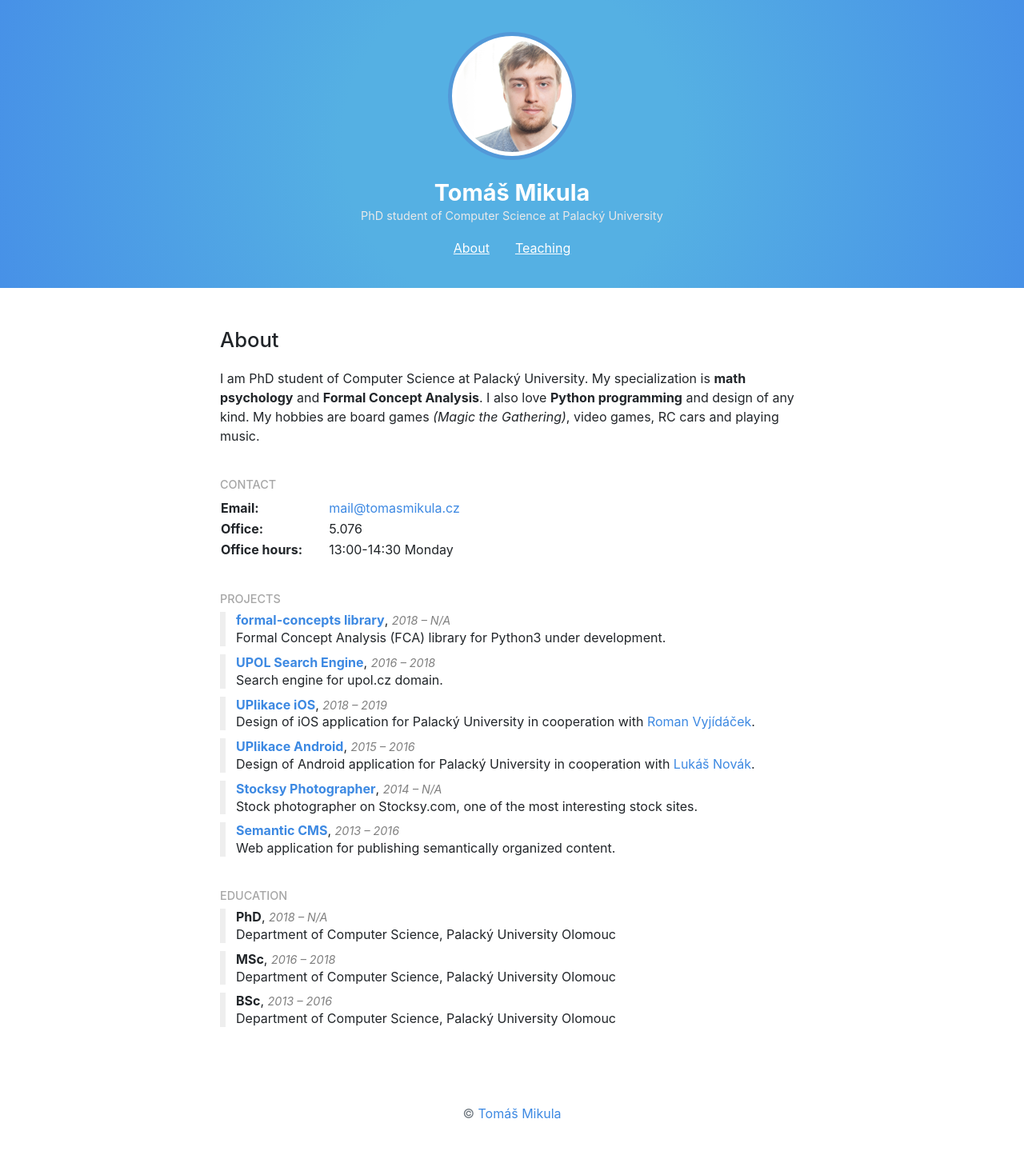
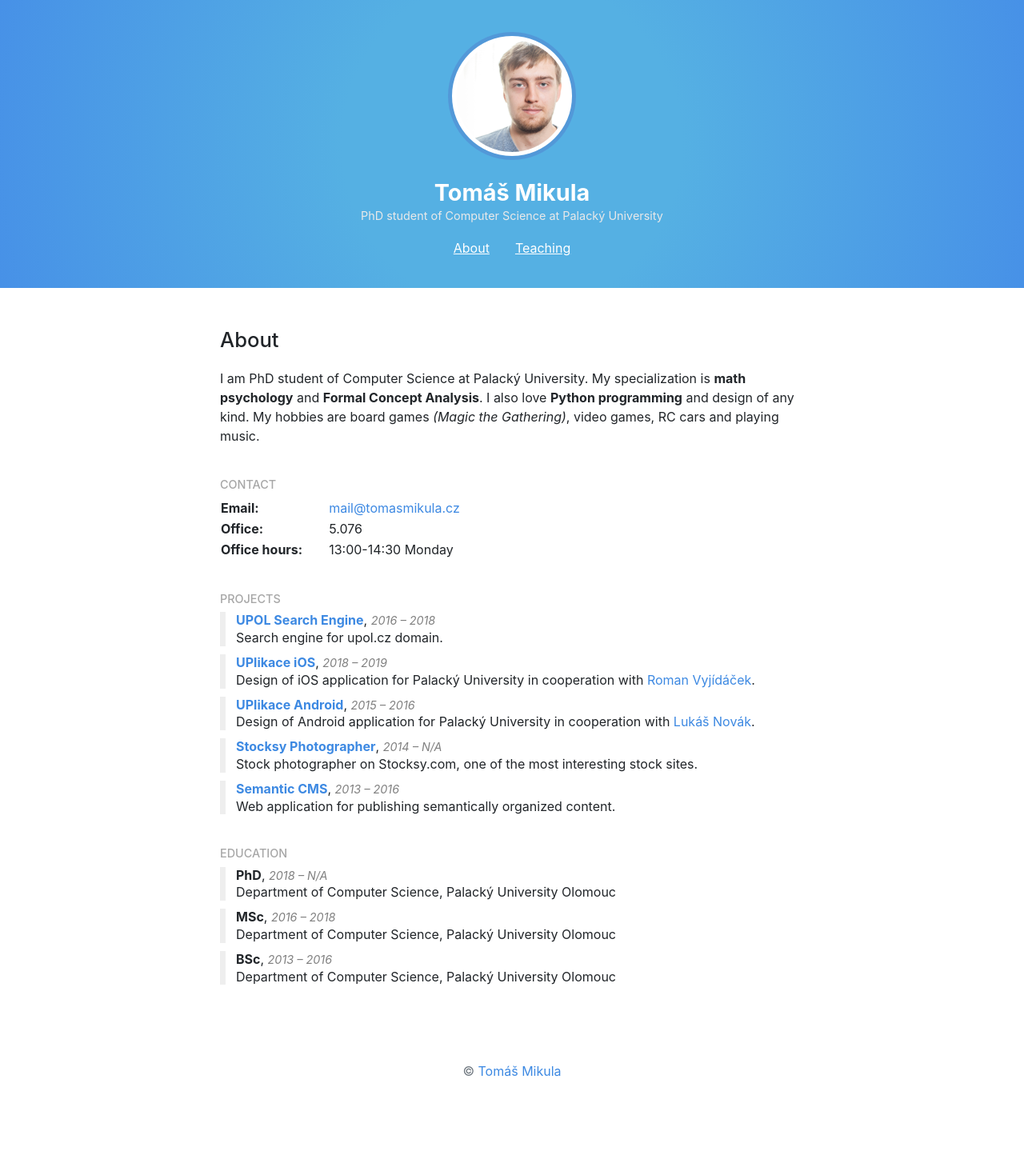
Before and after one commit to mikulatomas/wilima.github.io, a Jekyll site: the page built from index.md, in a window 1280 px wide. Shown: the whole page at 80% size. Built offline with Jekyll 4.4.1, drawn with Linux system fonts in a browser that asks for light colours; our own code applies the rules of GitHub Pages for plain Markdown files; after the commit the page ends 1411 px from its top, so only the background shows below that.

Commit message:
Update projects

```diff
--- a/index.md
+++ b/index.md
@@ -13,8 +13,8 @@ I am PhD student of Computer Science at Palacký University. My specialization i
 | **Office hours:** | 13:00-14:30 Monday                              |
 
 ### Projects
-* **[formal-concepts library](https://github.com/mikulatomas/formal-concepts)**, <span class="year">*2018 – N/A*</span>
-Formal Concept Analysis (FCA) library for Python3 under development.
+<!-- * **[formal-concepts library](https://github.com/mikulatomas/formal-concepts)**, <span class="year">*2018 – N/A*</span>
+Formal Concept Analysis (FCA) library for Python3 under development. -->
 * **[UPOL Search Engine](https://github.com/UPOLSearch/UPOL-Search-Engine)**, <span class="year">*2016 – 2018*</span>
 Search engine for upol.cz domain.
 * **[UPlikace iOS]()**, <span class="year">*2018 – 2019*</span>
```
